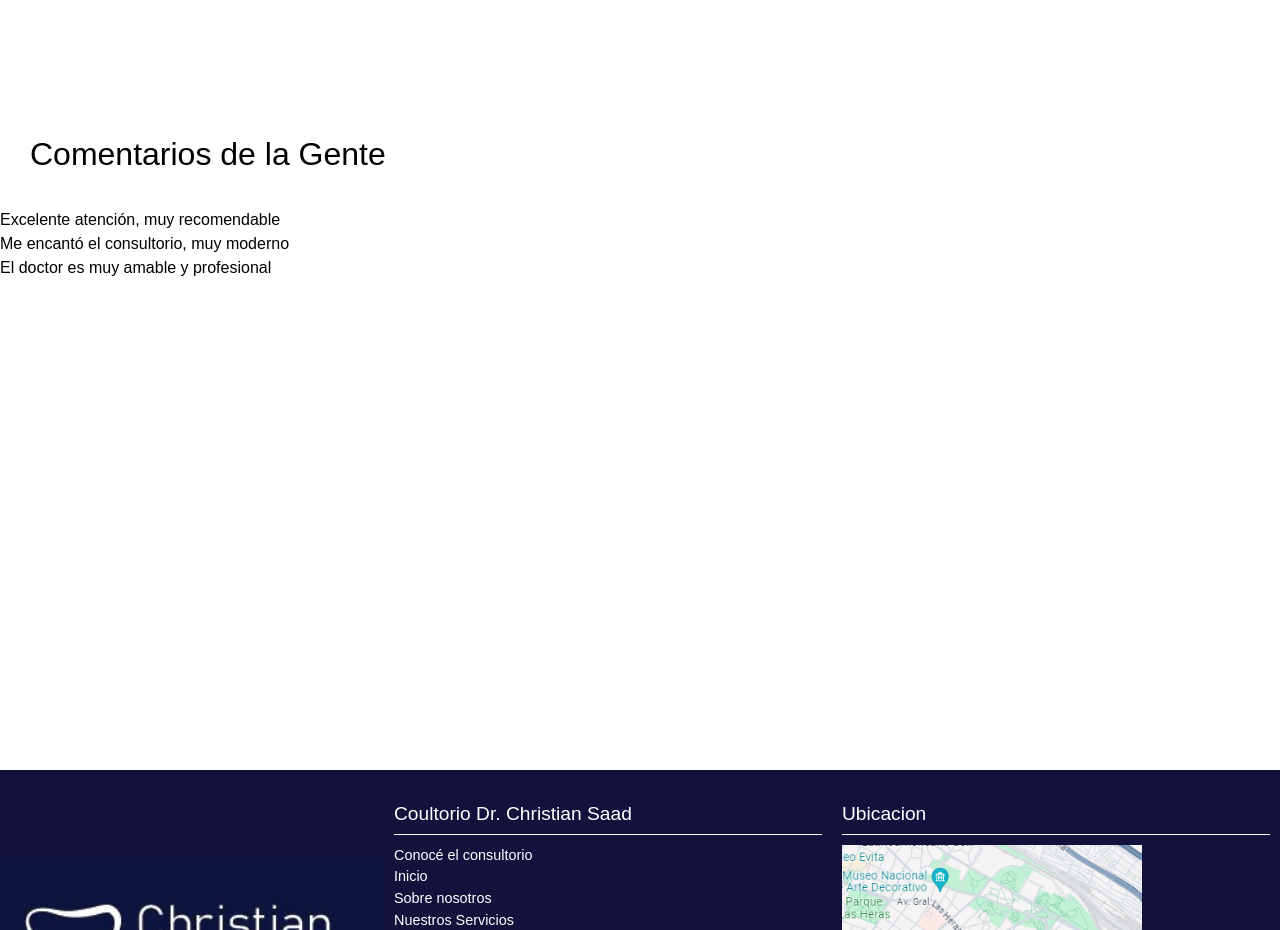
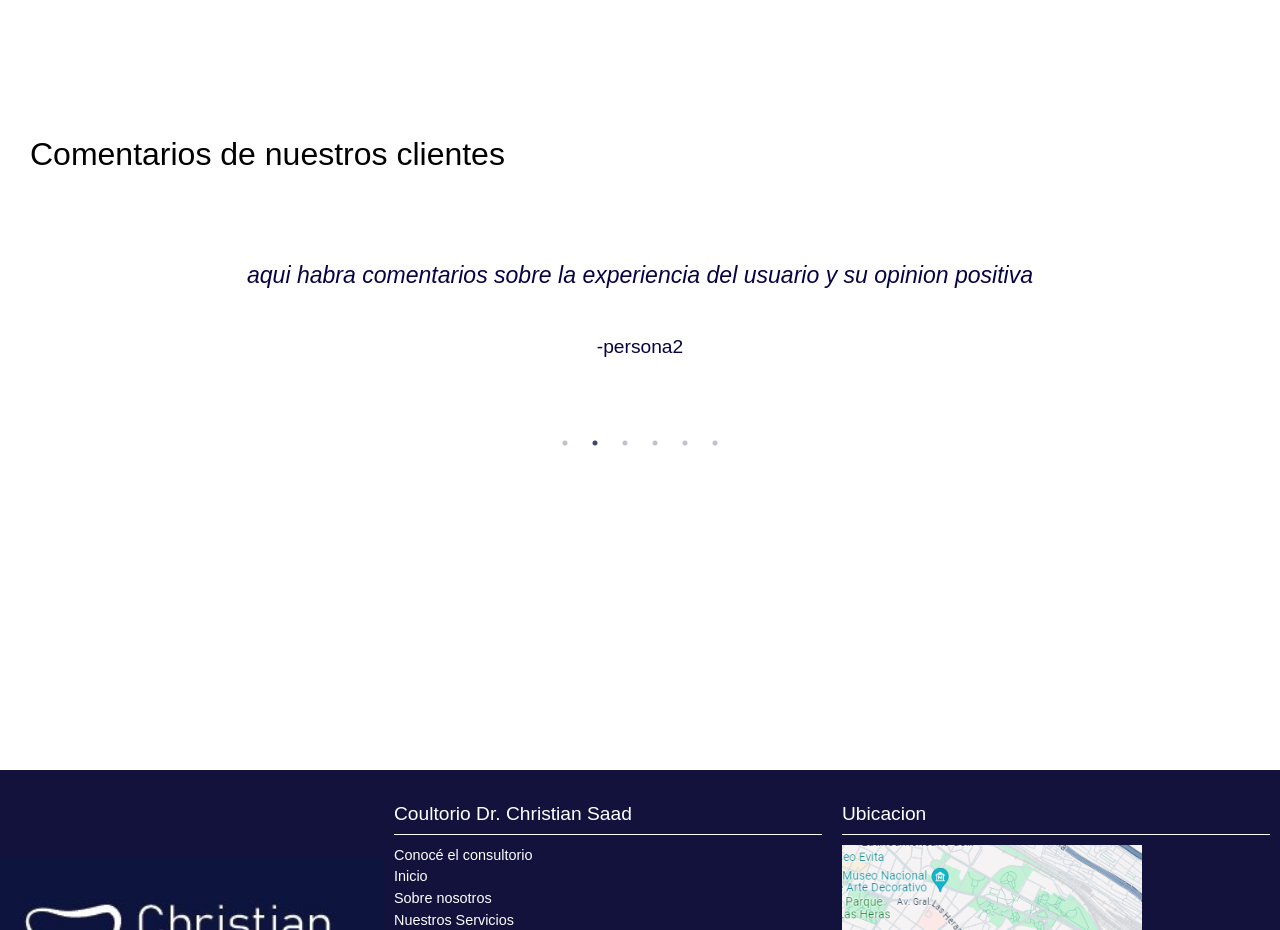
Before and after one commit to FedericoHerreraa/web-odontologia, a React (Vite) app: page / in a window 1280 px wide. Shown: the part 1560-2490 px from the top of the page. Built offline with nearby package versions, Linux system fonts and the light colour scheme.

Commit message:
agregando carousel

```diff
--- /dev/null
+++ b/src/components/carousel/SimpleSlider.css
@@ -0,0 +1,57 @@
+/* App.css */
+.container {
+    width: 80%;
+    max-width: 1200px;
+    margin: 0 auto;
+    padding: 40px 0;
+    overflow: hidden;
+    /* background-color: #08023f; */
+    display: flex;
+    justify-content: center;
+    align-items: center;
+}
+
+  .slick-slide {
+    text-align: center;
+    padding: 10px;
+    box-sizing: border-box;
+    height: 300px;
+    font-size: larger;
+    /* background-color: rgb(6, 5, 66); */
+  }
+.slick-dots{
+    /* background-color: rgb(6, 5, 66); */
+    padding: 80px;
+}
+
+  .slick-prev:before,
+  .slick-next:before {
+    color: rgb(3, 8, 56); /* Color de los botones de navegación */
+  }
+
+  .slick-dots li button:before {
+    color: rgb(3, 8, 56); /* Color de los puntos de navegación */
+  }
+
+  .slick-dots li.slick-active button:before {
+    color: rgb(3, 8, 56); /* Color del punto activo */
+  }
+
+  /* Personalización adicional */
+  .slick-slide h3 {
+    /* background: #08023f; */
+    color: rgb(7, 3, 68);
+    padding: 40px 0;
+    margin: 0;
+    border-radius: 10px;
+    font-style: italic;
+    font-size: larger;
+  }
+
+  .slick-slide p{
+    color: rgb(7, 3, 68);
+  }
+
+  /* .slick-list{
+    background-color: rgb(58, 28, 163);
+  } */
--- /dev/null
+++ b/src/components/carousel/SimpleSlider.jsx
@@ -0,0 +1,51 @@
+import "slick-carousel/slick/slick.css";
+import "slick-carousel/slick/slick-theme.css";
+import Slider from "react-slick";
+import styles from './SimpleSlider.css'
+
+const SimpleSlider = () => {
+  const settings = {
+    dots: true,
+    infinite: true,
+    speed: 500,
+    slidesToShow: 1,
+    slidesToScroll: 1,
+    autoplay: true,
+    arrows: false,
+    autoplaySpeed: 5000,
+  };
+
+  return (
+    <div className={styles.container}>
+
+      <Slider {...settings}>
+        <div>
+          <h3>aqui habra comentarios sobre la experiencia del usuario y su opinion positiva</h3>
+          <p>-persona1</p>
+        </div>
+        <div>
+          <h3>aqui habra comentarios sobre la experiencia del usuario y su opinion positiva</h3>
+          <p>-persona2</p>
+        </div>
+        <div>
+          <h3>aqui habra comentarios sobre la experiencia del usuario y su opinion positiva</h3>
+          <p>-persona3</p>
+        </div>
+        <div>
+          <h3>aqui habra comentarios sobre la experiencia del usuario y su opinion positiva</h3>
+          <p>-persona4</p>
+        </div>
+        <div>
+          <h3>aqui habra comentarios sobre la experiencia del usuario y su opinion positiva</h3>
+          <p>-persona5</p>
+        </div>
+        <div>
+          <h3>aqui habra comentarios sobre la experiencia del usuario y su opinion positiva</h3>
+          <p>-persona6</p>
+        </div>
+      </Slider>
+    </div>
+  );
+};
+
+export default SimpleSlider;
--- a/src/components/comentarios/Comentarios.jsx
+++ b/src/components/comentarios/Comentarios.jsx
@@ -1,12 +1,11 @@
+import SimpleSlider from '../carousel/SimpleSlider';
 import styles from './Comentarios.module.css';
 
 export default function Comentarios() {
     return (
         <div className={styles.container}>
-            <h3 className={styles.titulo}>Comentarios de la Gente</h3>
-            <p>Excelente atención, muy recomendable</p>
-            <p>Me encantó el consultorio, muy moderno</p>
-            <p>El doctor es muy amable y profesional</p>
+            <h3 className={styles.titulo}>Comentarios de nuestros clientes</h3>
+            <SimpleSlider/>
         </div>
     )
 }
```
Also changed, not shown: 1 other file (tests, documents, lock files or other folders).
